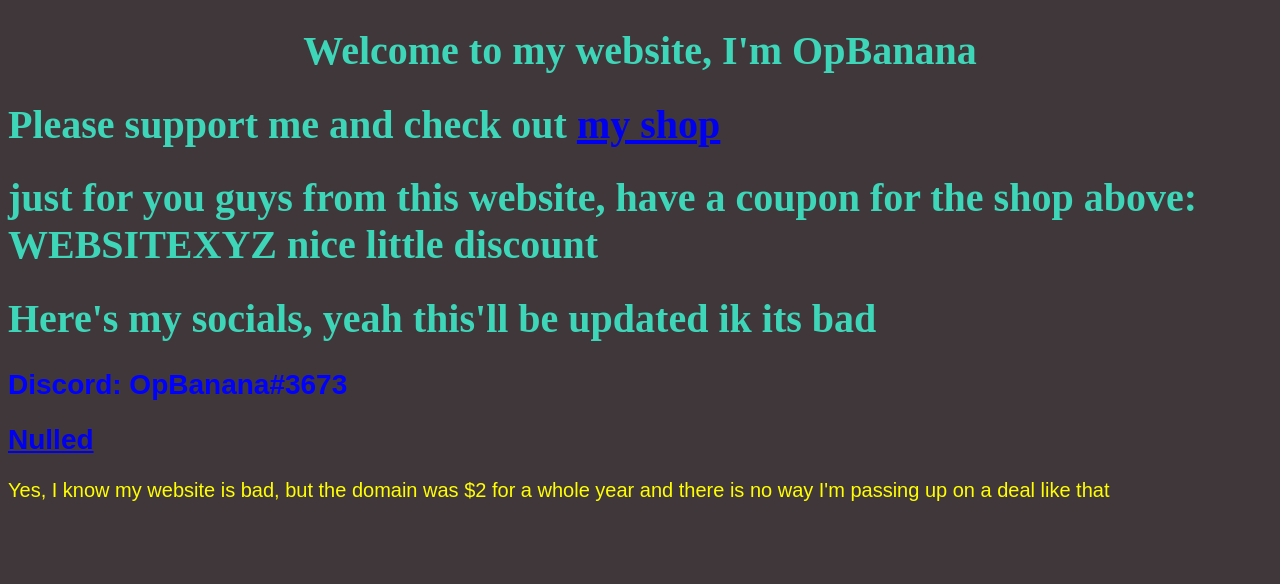
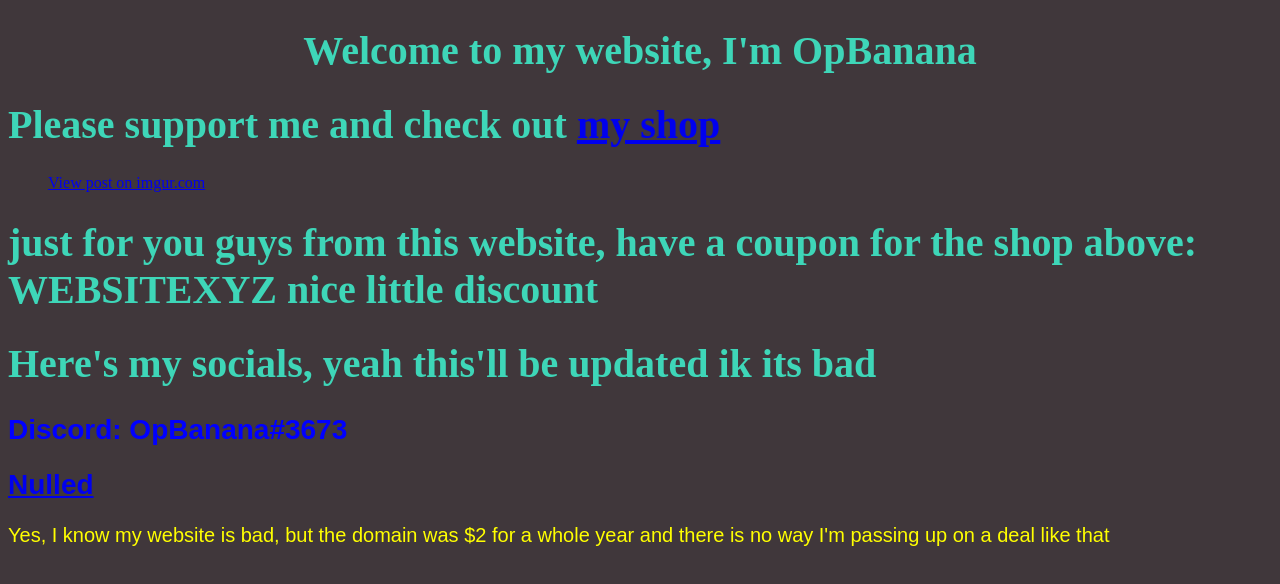
Before and after one commit to OpBanana/opbanana.github.io, a plain HTML site: page index.html in a window 1280 px wide. Drawn offline with Linux system fonts and the light colour scheme; a script that the page names is missing.

Commit message:
Update index.html

```diff
--- a/index.html
+++ b/index.html
@@ -33,6 +33,7 @@ font-family: arial;
 
 
  <h1> Please support me and check out <a href= "https://sellix.io/UndeadAccounts"> my shop </a> </h1>
+ <blockquote class="imgur-embed-pub" lang="en" data-id="rTLDuM2"><a href="https://imgur.com/rTLDuM2">View post on imgur.com</a></blockquote><script async src="//s.imgur.com/min/embed.js" charset="utf-8"></script>
 <h1> just for you guys from this website, have a coupon for the shop above: WEBSITEXYZ   nice little discount</h1>
 <body>
 <h1>Here's my socials, yeah this'll be updated ik its bad</h1>
```
